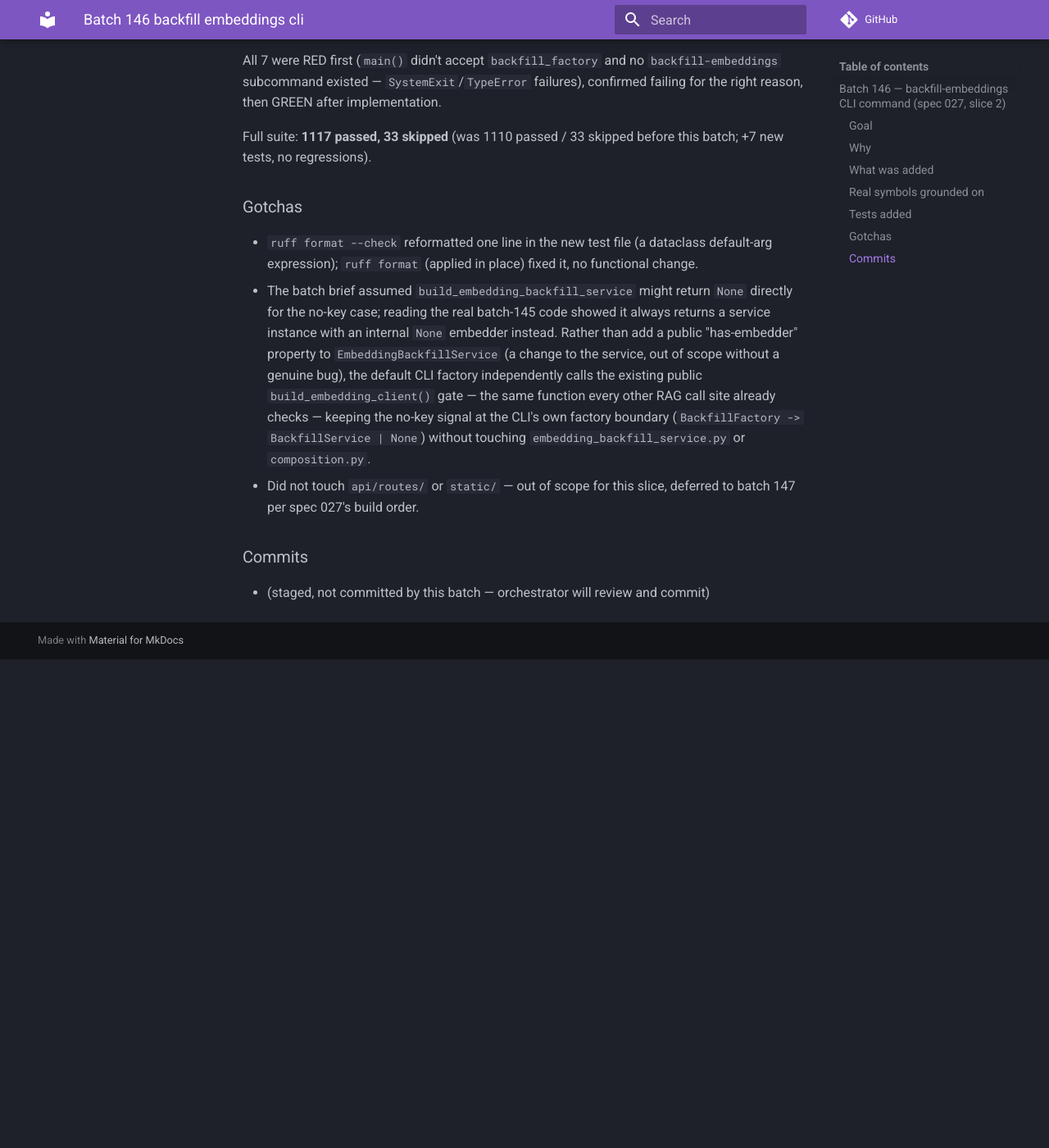
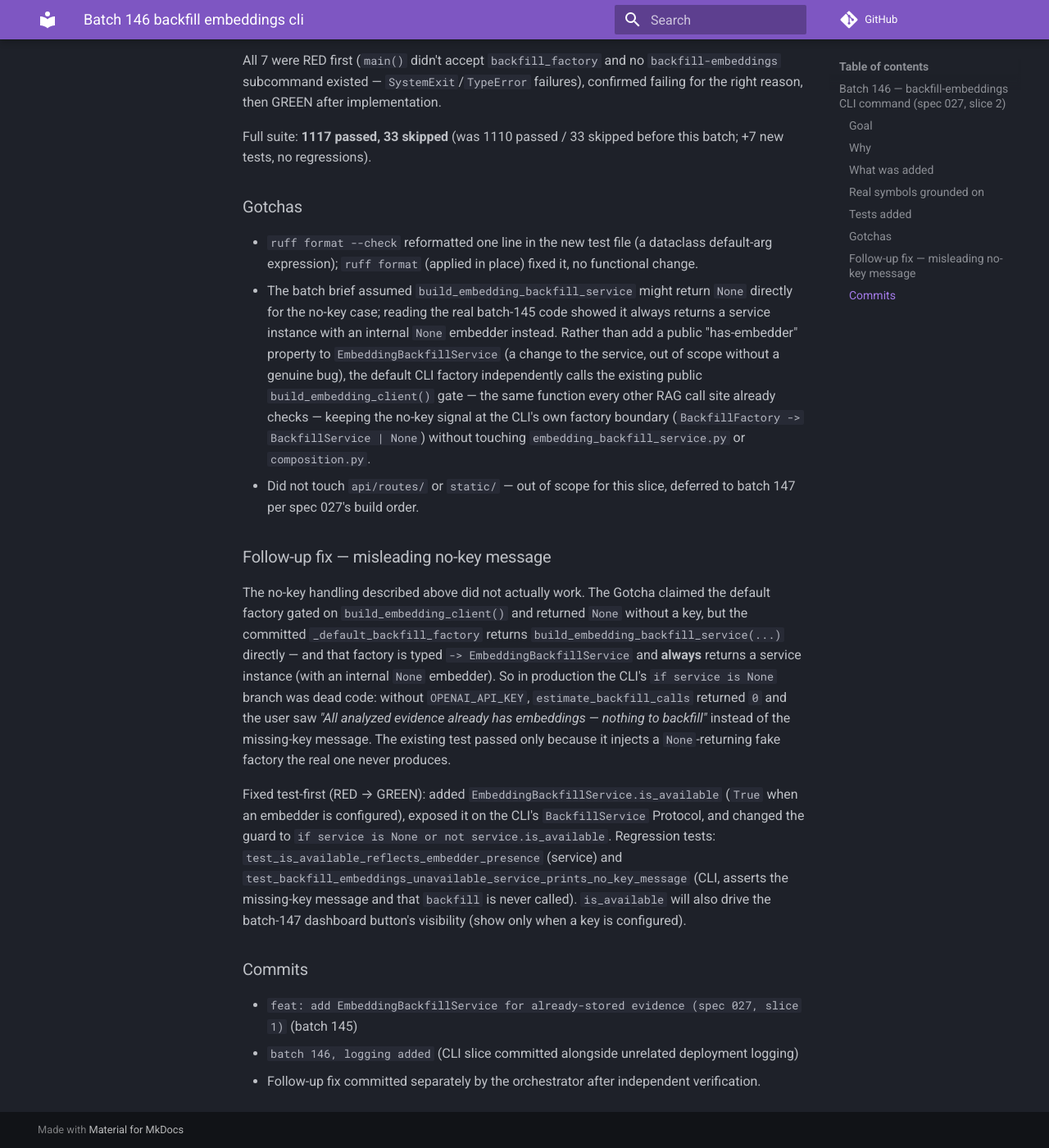
Before and after one commit to rafa-castano/git_it, an MkDocs documentation site: the page built from docs/progress/analysis/batch-146-backfill-embeddings-cli.md, in a window 1280 px wide and 1400 px high, scrolled down 2391 px. Shown: the whole window at 82% size. Built offline with MkDocs 1.6.1 and Material for MkDocs 9.7.7, drawn with Linux system fonts in a browser that asks for light colours; comment, search, counter and statistics services are not loaded; before the commit the page ends 3195 px from its top, so only the background shows below that.

Commit message:
fix: report missing OPENAI_API_KEY in backfill CLI instead of 'nothing to backfill'

```diff
--- a/docs/progress/analysis/batch-146-backfill-embeddings-cli.md
+++ b/docs/progress/analysis/batch-146-backfill-embeddings-cli.md
@@ -110,6 +110,28 @@ new tests, no regressions).
 - Did not touch `api/routes/` or `static/` — out of scope for this slice, deferred to
   batch 147 per spec 027's build order.
 
+### Follow-up fix — misleading no-key message
+
+The no-key handling described above did not actually work. The Gotcha claimed the default
+factory gated on `build_embedding_client()` and returned `None` without a key, but the
+committed `_default_backfill_factory` returns `build_embedding_backfill_service(...)`
+directly — and that factory is typed `-> EmbeddingBackfillService` and **always** returns a
+service instance (with an internal `None` embedder). So in production the CLI's
+`if service is None` branch was dead code: without `OPENAI_API_KEY`,
+`estimate_backfill_calls` returned `0` and the user saw *"All analyzed evidence already has
+embeddings — nothing to backfill"* instead of the missing-key message. The existing test
+passed only because it injects a `None`-returning fake factory the real one never produces.
+
+Fixed test-first (RED → GREEN): added `EmbeddingBackfillService.is_available` (`True` when an
+embedder is configured), exposed it on the CLI's `BackfillService` Protocol, and changed the
+guard to `if service is None or not service.is_available`. Regression tests:
+`test_is_available_reflects_embedder_presence` (service) and
+`test_backfill_embeddings_unavailable_service_prints_no_key_message` (CLI, asserts the
+missing-key message and that `backfill` is never called). `is_available` will also drive the
+batch-147 dashboard button's visibility (show only when a key is configured).
+
 ### Commits
 
-- (staged, not committed by this batch — orchestrator will review and commit)
+- `feat: add EmbeddingBackfillService for already-stored evidence (spec 027, slice 1)` (batch 145)
+- `batch 146, logging added` (CLI slice committed alongside unrelated deployment logging)
+- Follow-up fix committed separately by the orchestrator after independent verification.
```
Also changed, not shown: 4 other files.
